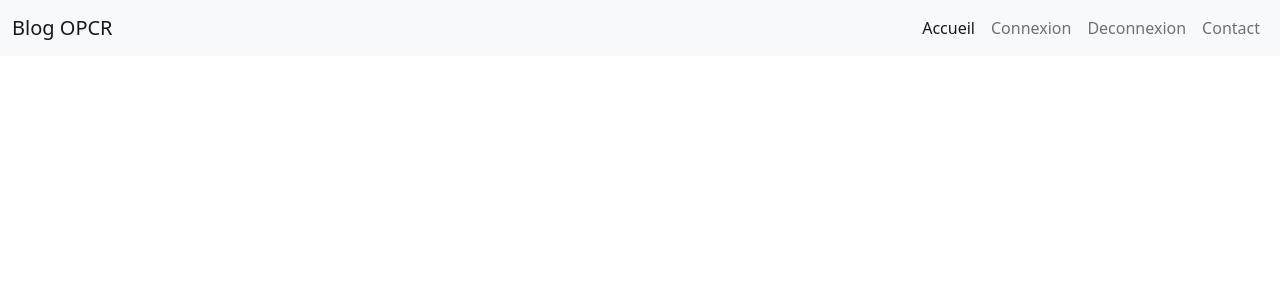
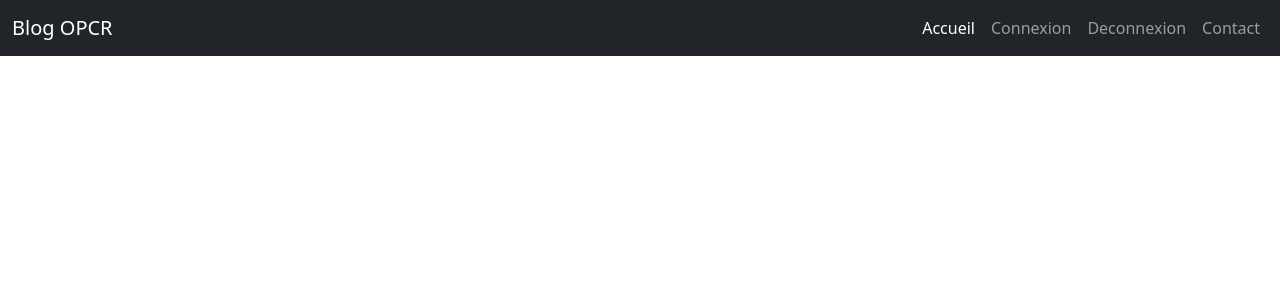
Before and after one commit to mataxelle/Blog_OPCR, a PHP site: template templates/base.html.twig in a window 1280 px wide. Shown: the top 300 px of the page. Run offline with PHP 8.4, Linux system fonts and the light colour scheme; the template is opened without the code that fills it, so the values that code supplies are empty; some libraries are stand-ins or nearby versions.

Commit message:
Update header

```diff
--- a/templates/base.html.twig
+++ b/templates/base.html.twig
@@ -12,7 +12,7 @@
 	</head>
 	<body>
 		<header>
-			<nav class="navbar navbar-expand-lg bg-light">
+			<nav class="navbar navbar-expand-lg navbar-dark bg-dark">
 				<div class="container-fluid">
 					<a class="navbar-brand" href="#">Blog OPCR</a>
 					<button class="navbar-toggler" type="button" data-bs-toggle="collapse" data-bs-target="#navbarNav" aria-controls="navbarNav" aria-expanded="false" aria-label="Toggle navigation">
```
